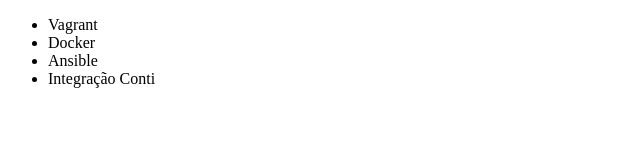
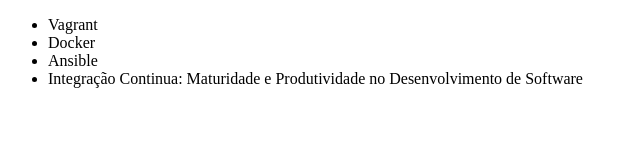
Before and after one commit to FabioSiqueiraPaula/alura_git, a plain HTML site: page index.html in a window 1280 px wide. Shown: the whole page, without its empty margins (0-640 px from the left). Drawn offline with Linux system fonts and the light colour scheme.

Commit message:
Renomeando curso de Integraçao continua

```diff
--- a/index.html
+++ b/index.html
@@ -9,7 +9,7 @@
         <li>Vagrant</li>
         <li>Docker</li>
         <li>Ansible</li>
-        <li>Integração Conti</li>
+        <li>Integração Continua: Maturidade e Produtividade no Desenvolvimento de Software</li>
     </ul>
 </body>
 </html>
```
